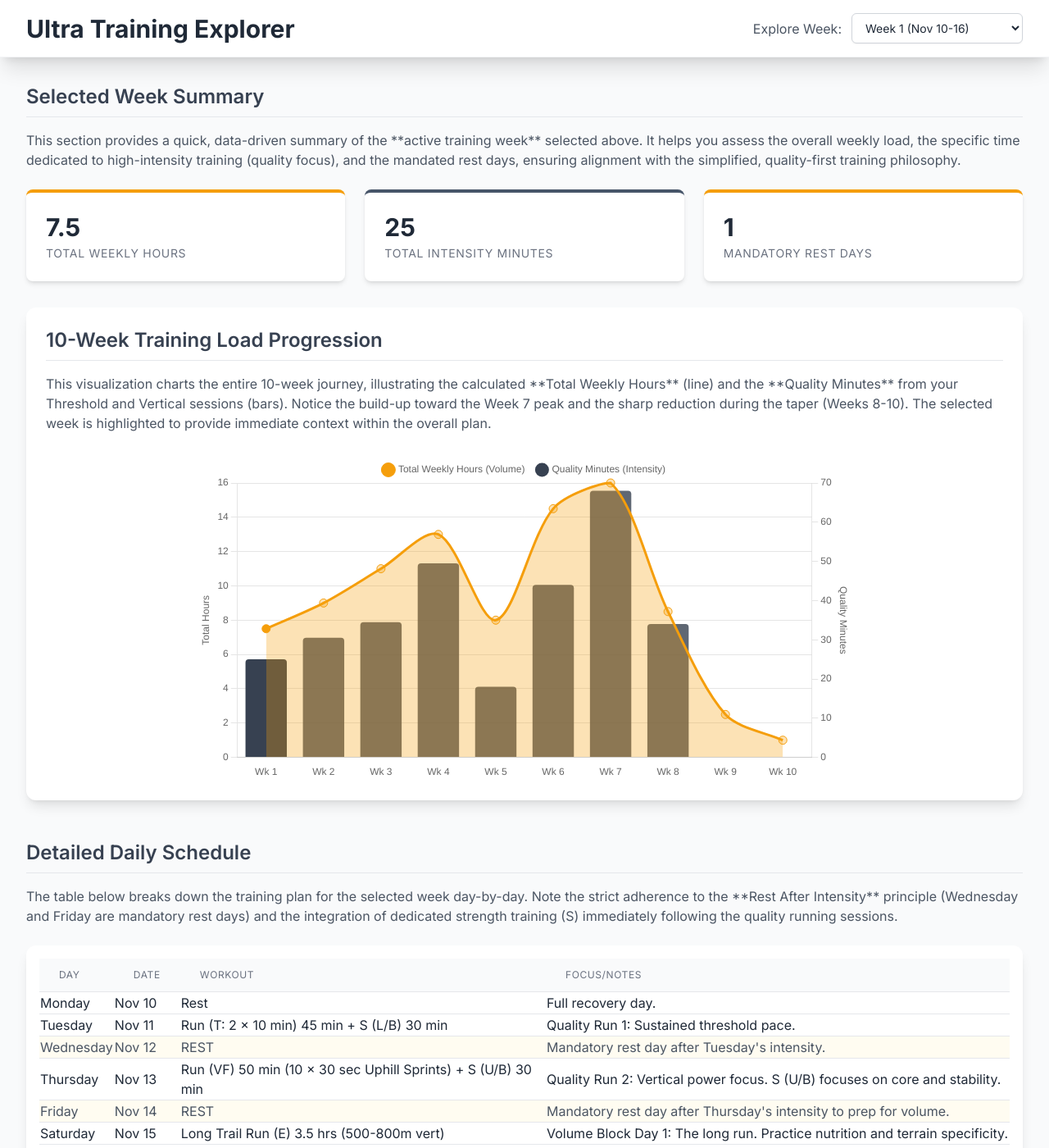
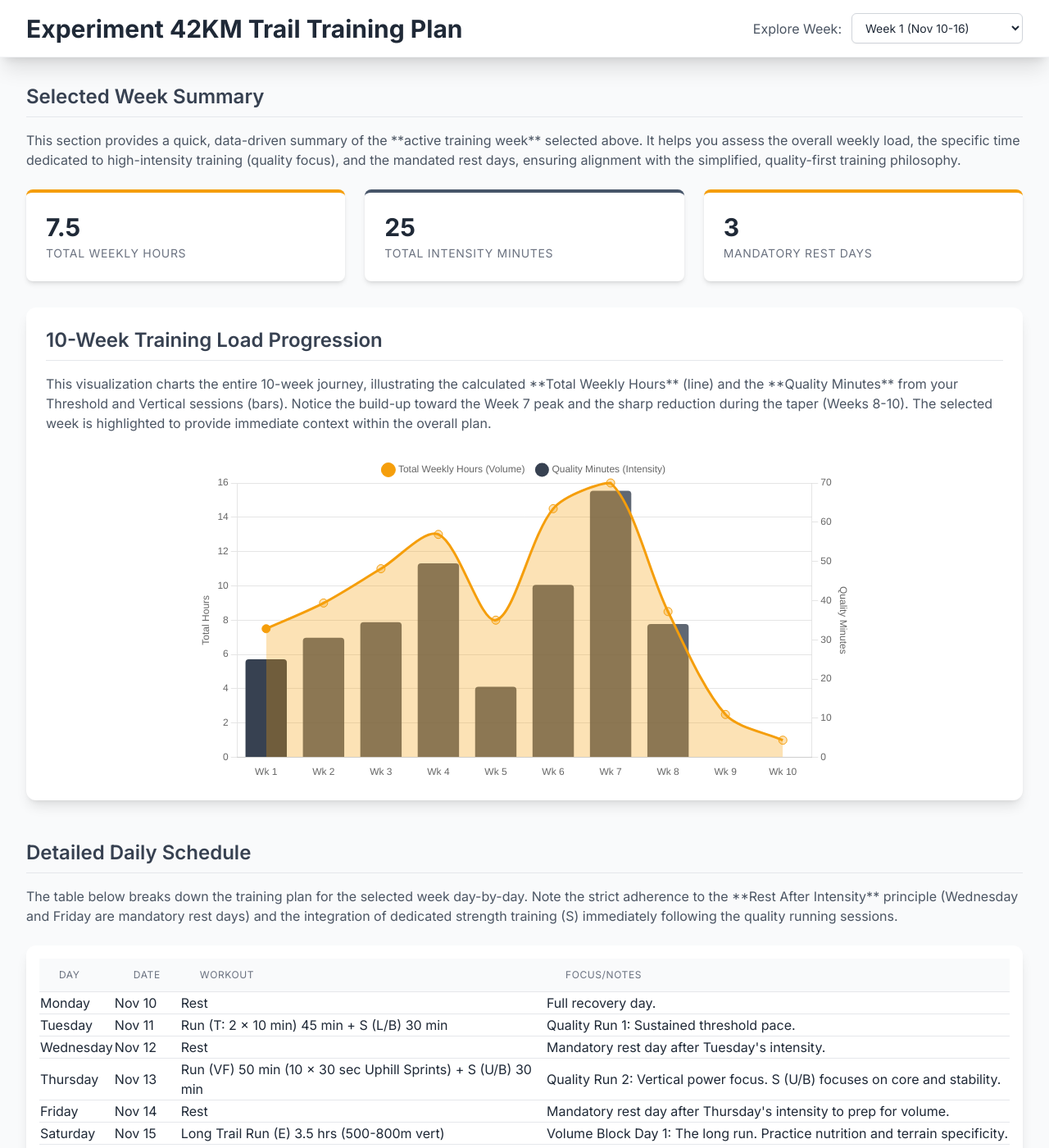
Before and after one commit to kentslaves/kentslaves.github.io, a Jekyll site: the page training.html, which Jekyll copies as it is, in a window 1280 px wide and 1400 px high. Shown: the whole window at 82% size. Built offline with Jekyll 4.4.1, drawn with Linux system fonts in a browser that asks for light colours; nearby versions of some CDN libraries.

Commit message:
Update training.html

```diff
--- a/training.html
+++ b/training.html
@@ -40,7 +40,7 @@
 
     <div class="bg-white shadow-xl">
         <header class="max-w-7xl mx-auto px-4 sm:px-6 lg:px-8 py-4 flex flex-col md:flex-row justify-between items-center border-b border-gray-100">
-            <h1 class="text-3xl font-bold text-gray-800">Ultra Training Explorer</h1>
+            <h1 class="text-3xl font-bold text-gray-800">Experiment 42KM Trail Training Plan</h1>
             <div class="mt-4 md:mt-0 flex items-center">
                 <label for="week-selector" class="text-gray-600 mr-3 whitespace-nowrap">Explore Week:</label>
                 <select id="week-selector" class="block w-full py-2 px-3 border border-gray-300 bg-white rounded-md shadow-sm focus:outline-none focus:ring-amber-500 focus:border-amber-500 sm:text-sm text-gray-800">
@@ -98,9 +98,9 @@
                 schedule: [
                     { day: "Monday", workout: "Rest", notes: "Full recovery day." },
                     { day: "Tuesday", workout: "Run (T: 2 x 10 min) 45 min + S (L/B) 30 min", notes: "Quality Run 1: Sustained threshold pace." },
-                    { day: "Wednesday", workout: "REST", notes: "Mandatory rest day after Tuesday's intensity." },
+                    { day: "Wednesday", workout: "Rest", notes: "Mandatory rest day after Tuesday's intensity." },
                     { day: "Thursday", workout: "Run (VF) 50 min (10 x 30 sec Uphill Sprints) + S (U/B) 30 min", notes: "Quality Run 2: Vertical power focus. S (U/B) focuses on core and stability." },
-                    { day: "Friday", workout: "REST", notes: "Mandatory rest day after Thursday's intensity to prep for volume." },
+                    { day: "Friday", workout: "Rest", notes: "Mandatory rest day after Thursday's intensity to prep for volume." },
                     { day: "Saturday", workout: "Long Trail Run (E) 3.5 hrs (500-800m vert)", notes: "Volume Block Day 1: The long run. Practice nutrition and terrain specificity." },
                     { day: "Sunday", workout: "Run (E) 75 min (Recovery B2B)", notes: "Volume Block Day 2: Shorter, easier run on tired legs to simulate ultra fatigue." }
                 ]
@@ -109,9 +109,9 @@
                 schedule: [
                     { day: "Monday", workout: "Rest", notes: "Full recovery day." },
                     { day: "Tuesday", workout: "Run (T: 3 x 10 min) 50 min + S (L/B) 30 min", notes: "Quality Run 1: Sustained threshold pace. Build leg endurance and power." },
-                    { day: "Wednesday", workout: "REST", notes: "Mandatory rest day after Tuesday's intensity." },
+                    { day: "Wednesday", workout: "Rest", notes: "Mandatory rest day after Tuesday's intensity." },
                     { day: "Thursday", workout: "Run (VF) 60 min (12 x 30 sec Uphill Sprints) + S (U/B) 30 min", notes: "Quality Run 2: Vertical power focus. S (U/B) focuses on core and stability." },
-                    { day: "Friday", workout: "REST", notes: "Mandatory rest day after Thursday's intensity to prep for volume." },
+                    { day: "Friday", workout: "Rest", notes: "Mandatory rest day after Thursday's intensity to prep for volume." },
                     { day: "Saturday", workout: "Long Trail Run (E) 4.0 hrs (600-900m vert)", notes: "Volume Block Day 1: The long run. Practice nutrition and terrain specificity." },
                     { day: "Sunday", workout: "Run (E) 90 min (Recovery B2B)", notes: "Volume Block Day 2: Shorter, easier run on tired legs to simulate ultra fatigue." }
                 ]
@@ -120,9 +120,9 @@
                 schedule: [
                     { day: "Monday", workout: "Rest", notes: "Full recovery day." },
                     { day: "Tuesday", workout: "Run (T: 2 x 15 min) 60 min + S (L/B) 30 min", notes: "Quality Run 1: Sustained threshold pace. Build leg endurance and power." },
-                    { day: "Wednesday", workout: "REST", notes: "Mandatory rest day after Tuesday's intensity." },
+                    { day: "Wednesday", workout: "Rest", notes: "Mandatory rest day after Tuesday's intensity." },
                     { day: "Thursday", workout: "Run (VF) 90 min (8 x 45 sec Uphill Reps) + S (U/B) 30 min", notes: "Quality Run 2: Vertical power focus. S (U/B) focuses on core and stability." },
-                    { day: "Friday", workout: "REST", notes: "Mandatory rest day after Thursday's intensity to prep for volume." },
+                    { day: "Friday", workout: "Rest", notes: "Mandatory rest day after Thursday's intensity to prep for volume." },
                     { day: "Saturday", workout: "Long Trail Run (E) 4.5 hrs (700-1000m vert)", notes: "Volume Block Day 1: The long run. Practice nutrition and terrain specificity." },
                     { day: "Sunday", workout: "Run (E) 105 min (Recovery B2B)", notes: "Volume Block Day 2: Shorter, easier run on tired legs to simulate ultra fatigue." }
                 ]
@@ -131,9 +131,9 @@
                 schedule: [
                     { day: "Monday", workout: "Rest", notes: "Full recovery." },
                     { day: "Tuesday", workout: "Run (T: 3 x 15 min) 75 min + S (L/B) 30 min", notes: "Threshold Peak: Maximize time at threshold (T)." },
-                    { day: "Wednesday", workout: "REST", notes: "" },
+                    { day: "Wednesday", workout: "Rest", notes: "" },
                     { day: "Thursday", workout: "Run (VF) 75 min (Downhill focus + 10 x 45 sec Uphill) + S (U/B) 30 min", notes: "Vertical Peak: Downhill/Eccentric loading is the primary goal." },
-                    { day: "Friday", workout: "REST", notes: "" },
+                    { day: "Friday", workout: "Rest", notes: "" },
                     { day: "Saturday", workout: "Long Trail Run (E) 5.0 hrs (B2B Day 1)", notes: "Simulate Fatigue: Longest run block starts." },
                     { day: "Sunday", workout: "Run (E) 2.0 hrs (B2B Day 2)", notes: "Shorter effort on tired legs." }
                 ]
@@ -153,9 +153,9 @@
                 schedule: [
                     { day: "Monday", workout: "Rest", notes: "Full recovery." },
                     { day: "Tuesday", workout: "Run (T: 2 x 20 min) 75 min + S (L/B) 30 min", notes: "High volume threshold training." },
-                    { day: "Wednesday", workout: "REST", notes: "" },
+                    { day: "Wednesday", workout: "Rest", notes: "" },
                     { day: "Thursday", workout: "Run (VF) 90 min (Downhill focus + 6 x 60 sec Uphill Reps) + S (U/B) 30 min", notes: "Focus on downhill durability." },
-                    { day: "Friday", workout: "REST", notes: "" },
+                    { day: "Friday", workout: "Rest", notes: "" },
                     { day: "Saturday", workout: "Long Trail Run (E) 6.0 hrs (B2B Day 1)", notes: "Major volume block." },
                     { day: "Sunday", workout: "Run (E) 2.5 hrs (B2B Day 2)", notes: "Longer effort on tired legs." }
                 ]
@@ -164,9 +164,9 @@
                 schedule: [
                     { day: "Monday", workout: "Rest", notes: "Full recovery." },
                     { day: "Tuesday", workout: "Run (T: 3 x 20 min) 90 min + S (L/B) 30 min", notes: "Maximum threshold duration (60 mins total work)." },
-                    { day: "Wednesday", workout: "REST", notes: "" },
+                    { day: "Wednesday", workout: "Rest", notes: "" },
                     { day: "Thursday", workout: "Run (VF) 105 min (Aggressive Descent + 8 x 60 sec Uphill Reps) + S (U/B) 30 min", notes: "Maximum vertical and eccentric loading." },
-                    { day: "Friday", workout: "REST", notes: "" },
+                    { day: "Friday", workout: "Rest", notes: "" },
                     { day: "Saturday", workout: "Long Trail Run (E) 7.0 hrs (B2B Day 1)", notes: "The ultimate long run." },
                     { day: "Sunday", workout: "Run (E) 3.0 hrs (B2B Day 2)", notes: "Longest B2B recovery run." }
                 ]
@@ -175,9 +175,9 @@
                 schedule: [
                     { day: "Monday", workout: "Rest", notes: "Focus on hydration and sleep." },
                     { day: "Tuesday", workout: "Run (T: 2 x 10 min) 45 min + S (L/B) 20 min", notes: "Maintain speed, start reducing strength volume." },
-                    { day: "Wednesday", workout: "REST", notes: "" },
+                    { day: "Wednesday", workout: "Rest", notes: "" },
                     { day: "Thursday", workout: "Run (VF) 60 min (4 x 60 sec Uphill Reps) + S (U/B) 20 min", notes: "Maintain vertical power, reduce volume." },
-                    { day: "Friday", workout: "REST", notes: "" },
+                    { day: "Friday", workout: "Rest", notes: "" },
                     { day: "Saturday", workout: "Long Trail Run (E) 3.0 hrs (Last long effort)", notes: "Final medium-long run." },
                     { day: "Sunday", workout: "Run (E) 45 min", notes: "Recovery." }
                 ]
@@ -186,9 +186,9 @@
                 schedule: [
                     { day: "Monday", workout: "Rest", notes: "Full rest." },
                     { day: "Tuesday", workout: "Run (E) 30 min (with 4 x 30 sec strides)", notes: "Short, sharp effort for leg turnover. No strength." },
-                    { day: "Wednesday", workout: "REST", notes: "" },
+                    { day: "Wednesday", workout: "Rest", notes: "" },
                     { day: "Thursday", workout: "Run (E) 20 min (flat, smooth surface)", notes: "Light movement only." },
-                    { day: "Friday", workout: "REST", notes: "" },
+                    { day: "Friday", workout: "Rest", notes: "" },
                     { day: "Saturday", workout: "Rest", notes: "" },
                     { day: "Sunday", workout: "Run (E) 20 min", notes: "Final small run of the taper." }
                 ]
@@ -197,7 +197,7 @@
                 schedule: [
                     { day: "Monday", workout: "Rest", notes: "Focus on hydration and sleep." },
                     { day: "Tuesday", workout: "Run (E) 20 min (light shakeout)", notes: "Final light run." },
-                    { day: "Wednesday", workout: "REST", notes: "Logistics: Final gear check and drop bag prep." },
+                    { day: "Wednesday", workout: "Rest", notes: "Logistics: Final gear check and drop bag prep." },
                     { day: "Thursday", workout: "Rest", notes: "Final meal planning and visualization." },
                     { day: "Friday", workout: "Run (E) 15 min (very light shakeout)", notes: "Pre-race meal." },
                     { day: "Saturday", workout: "RACE DAY! (Jan 17th)", notes: "Execution Day! Trust your training." },
```
